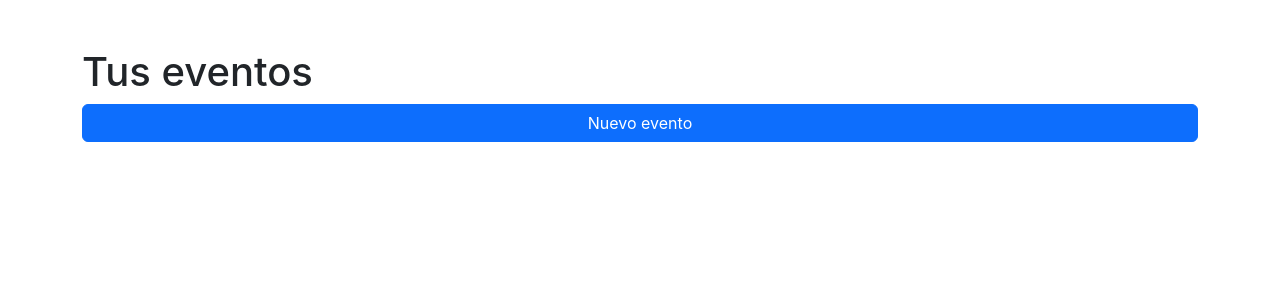
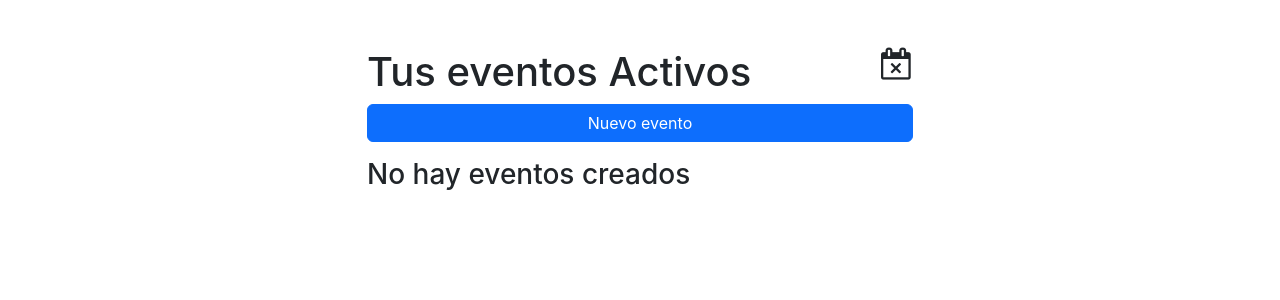
Before and after one commit to pmarino2013/days-app, a React (Create React App) app: page / in a window 1280 px wide. Shown: the top 300 px of the page. Built offline with nearby package versions, Linux system fonts and the light colour scheme.

Commit message:
Mostrar mensajes de fechas caducadas, listado tanto de eventos activos como fallidos

```diff
--- a/src/components/AddEvent.jsx
+++ b/src/components/AddEvent.jsx
@@ -1,5 +1,6 @@
 import React, { useEffect, useState } from "react";
 import { Link } from "react-router-dom";
+import moment from "moment";
 import FormEvent from "./FormEvent";
 
 const AddEvent = () => {
@@ -30,18 +31,34 @@ const AddEvent = () => {
       label,
     };
 
+    let hoy = moment().format();
+    let fechaEvent = moment(datos.fecha);
+
+    let diferencia = fechaEvent.diff(hoy, "days");
+
+    console.log(diferencia);
+    if (diferencia <= 0) {
+      setMensaje("Fecha inferior a la fecha actual");
+      return setTimeout(() => {
+        setMensaje("");
+      }, 3000);
+    }
+
     if (label.length > 0) {
       setEventos([...eventos, datos]);
       limpiarForm();
+      setMensaje("Evento agregado con éxito");
     } else {
       setMensaje("Falta elegir un label");
     }
+    setTimeout(() => {
+      setMensaje("");
+    }, 3000);
   };
 
   const limpiarForm = () => {
     setEvento("");
     setFecha("");
-    setLabel("");
   };
 
   // const mostrarLabel = (color) => {
@@ -67,7 +84,12 @@ const AddEvent = () => {
       </div>
       {mensaje.length !== 0 && (
         <div className="mt-3">
-          <div className="alert alert-danger" role="alert">
+          <div
+            className={
+              label.length > 0 ? "alert alert-info" : "alert alert-danger"
+            }
+            role="alert"
+          >
             {mensaje}
           </div>
         </div>
--- /dev/null
+++ b/src/components/BtnEventFail.jsx
@@ -0,0 +1,20 @@
+import React from "react";
+
+const BtnEventFail = ({ setFails, fails }) => {
+  return (
+    <div>
+      <span className="nav-link" onClick={() => setFails(!fails)}>
+        <i
+          className={
+            fails
+              ? "fa fa-calendar-check-o fa-2x"
+              : "fa fa-calendar-times-o fa-2x"
+          }
+          aria-hidden="true"
+        ></i>
+      </span>
+    </div>
+  );
+};
+
+export default BtnEventFail;
--- a/src/components/CardEvents.jsx
+++ b/src/components/CardEvents.jsx
@@ -1,17 +1,32 @@
 import React from "react";
 
 const CardEvents = ({ eventList, borrarEvento }) => {
+  if (eventList.length === 0) {
+    return (
+      <div className="row mt-3">
+        <div className="col-12 col-md-6 offset-md-3">
+          <h3>No hay eventos creados</h3>
+        </div>
+      </div>
+    );
+  }
   return (
-    <div className="row row-cols-1">
+    <div className="row row-cols-1 row-cols-md-2 mt-3">
       {eventList.map((item, index) => (
         <div className="col my-2" key={index}>
           <div className={`card card-${item.label}`}>
             <div className="card-body d-flex justify-content-between align-items-center">
               <div>
                 <p className="m-0">{item.evento.toUpperCase()}</p>
-                <small>
-                  Faltan <b>{item.dias}</b> días
-                </small>
+                {item.dias <= 0 ? (
+                  <small>
+                    Te pasaste <b>{item.dias * -1}</b> días
+                  </small>
+                ) : (
+                  <small>
+                    Faltan <b>{item.dias}</b> días
+                  </small>
+                )}
               </div>
               <div>
                 <button
--- a/src/components/FormEvent.jsx
+++ b/src/components/FormEvent.jsx
@@ -18,6 +18,7 @@ const FormEvent = ({
           value={evento}
           onChange={(e) => setEvento(e.target.value)}
           required
+          autoFocus
         />
       </div>
       <div className="mb-3">
--- a/src/pages/AddScreen.jsx
+++ b/src/pages/AddScreen.jsx
@@ -5,7 +5,7 @@ const AddScreen = () => {
   return (
     <div className="container">
       <div className="row mt-5">
-        <div className="col">
+        <div className="col-12 col-md-6 offset-md-3">
           <h1>Crea tu evento nuevo</h1>
         </div>
       </div>
--- a/src/pages/HomeScreen.jsx
+++ b/src/pages/HomeScreen.jsx
@@ -2,10 +2,13 @@ import React, { useEffect, useState } from "react";
 import { Link } from "react-router-dom";
 import moment from "moment";
 import CardEvents from "../components/CardEvents";
+import BtnEventFail from "../components/BtnEventFail";
 
 const HomeScreen = () => {
   const [eventos, setEventos] = useState([]);
   const [eventList, setEventList] = useState([]);
+
+  const [fails, setFails] = useState(false);
 
   useEffect(() => {
     setEventos(JSON.parse(localStorage.getItem("eventos")) || []);
@@ -13,13 +16,24 @@ const HomeScreen = () => {
 
   useEffect(() => {
     let dias = calcularDias();
-    setEventList(dias);
-  }, [eventos]);
+    let diasHabiles = [];
+    if (fails) {
+      diasHabiles = dias.filter((dia) => {
+        return dia.dias <= 0;
+      });
+    } else {
+      diasHabiles = dias.filter((dia) => {
+        return dia.dias > 0;
+      });
+    }
+    setEventList([...diasHabiles]);
+  }, [eventos, fails]);
 
   const calcularDias = () => {
     let fecha1 = moment().format();
     const eventosCalculados = eventos.map((item) => {
       let fecha2 = moment(item.fecha);
+
       let diferencia = fecha2.diff(fecha1, "days");
 
       return {
@@ -46,8 +60,11 @@ const HomeScreen = () => {
   return (
     <div className="container">
       <div className="row mt-5">
-        <div className="col">
-          <h1>Tus eventos</h1>
+        <div className="col-12 col-md-6 offset-md-3">
+          <div className="d-flex justify-content-between">
+            <h1>Tus eventos {fails ? "Fallidos" : "Activos"}</h1>
+            <BtnEventFail setFails={setFails} fails={fails} />
+          </div>
           <div className="d-grid">
             <Link to="/add" className="btn btn-primary">
               Nuevo evento
```
